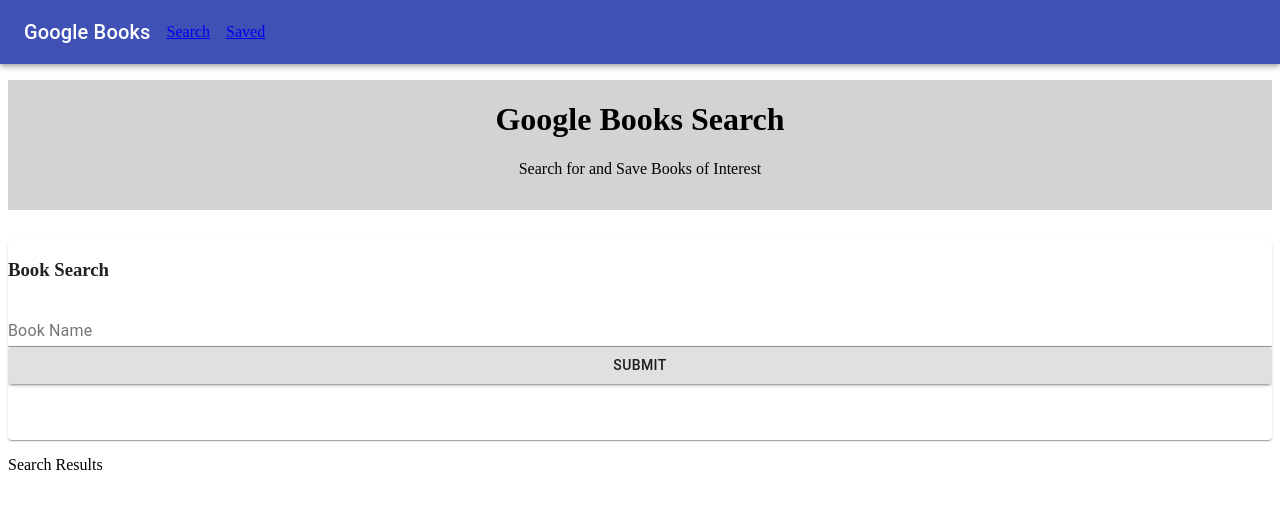
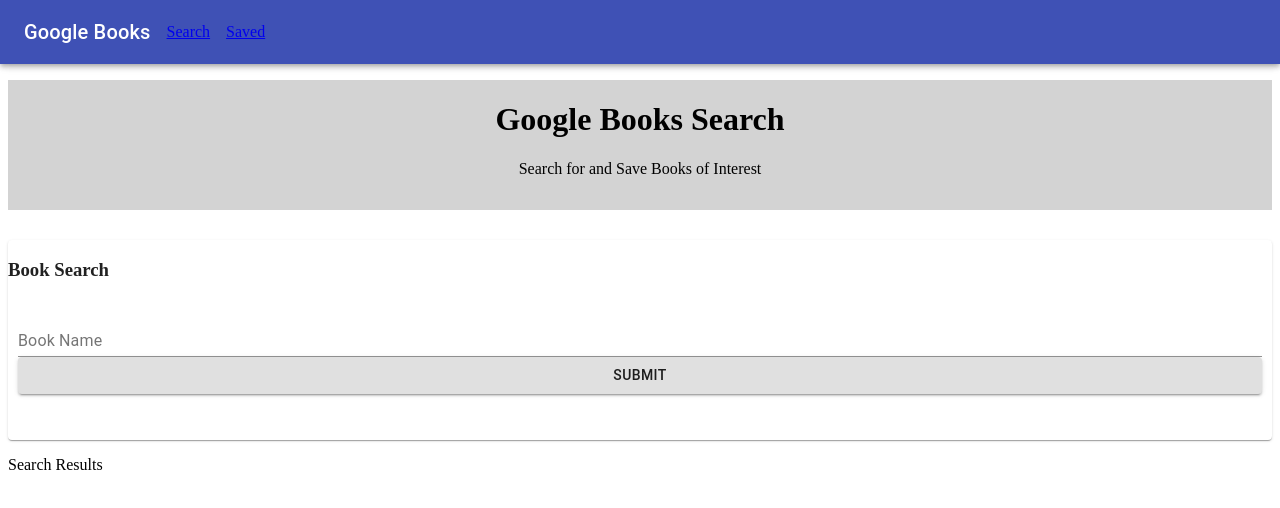
Before and after one commit to kamzh88/CodeBoxes.github.io, a React (Create React App) app in the folder client/: page / in a window 1280 px wide. Shown: the top 508 px of the page. Built offline with nearby package versions, Linux system fonts and the light colour scheme.

Commit message:
add padding around search bar

```diff
--- a/client/src/components/SearchBooks/index.js
+++ b/client/src/components/SearchBooks/index.js
@@ -5,11 +5,14 @@
     Card: {
         marginTop: 30,
         height: 200,
-
     },
     form: {
         display: "flex",
-        flexDirection: "column"
+        flexDirection: "column",
+        padding: 10
+    },
+    inputStyle: {
+        padding: 20
     }
 }
 
@@ -21,8 +24,8 @@
                 <h3>Book Search</h3>
                 <form style={styles.form} onSubmit={this.handleSubmit}>
                     <FormControl>
-                        <InputLabel htmlFor="my-input">Book Name</InputLabel>
-                        <Input id="my-input" aria-describedby="my-helper-text" />
+                        <InputLabel  style={styles.inputStyles} htmlFor="my-input">Book Name</InputLabel>
+                        <Input style={styles.inputStyles} id="my-input" aria-describedby="my-helper-text" />
                     </FormControl>
                     <Button
                     variant={'contained'}
```
